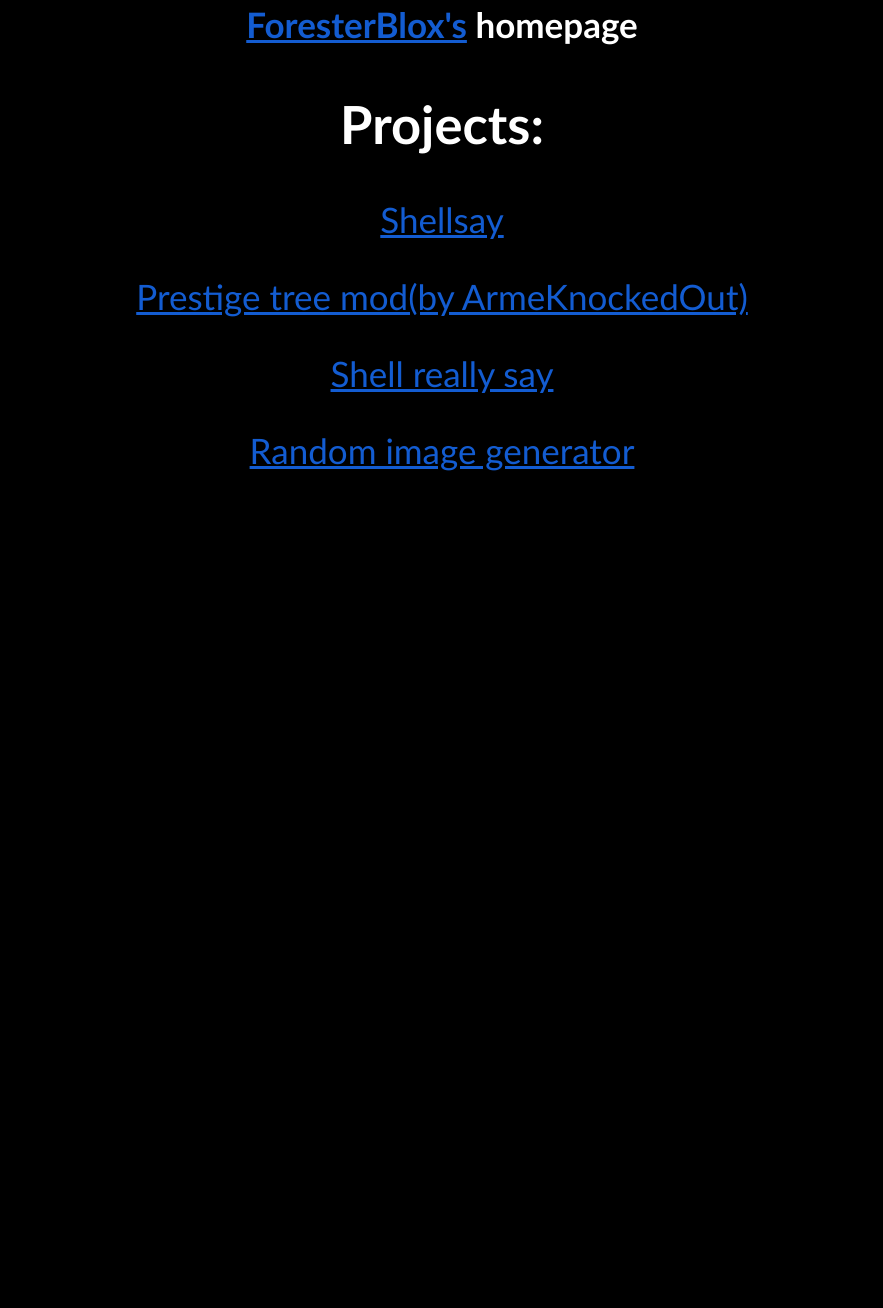
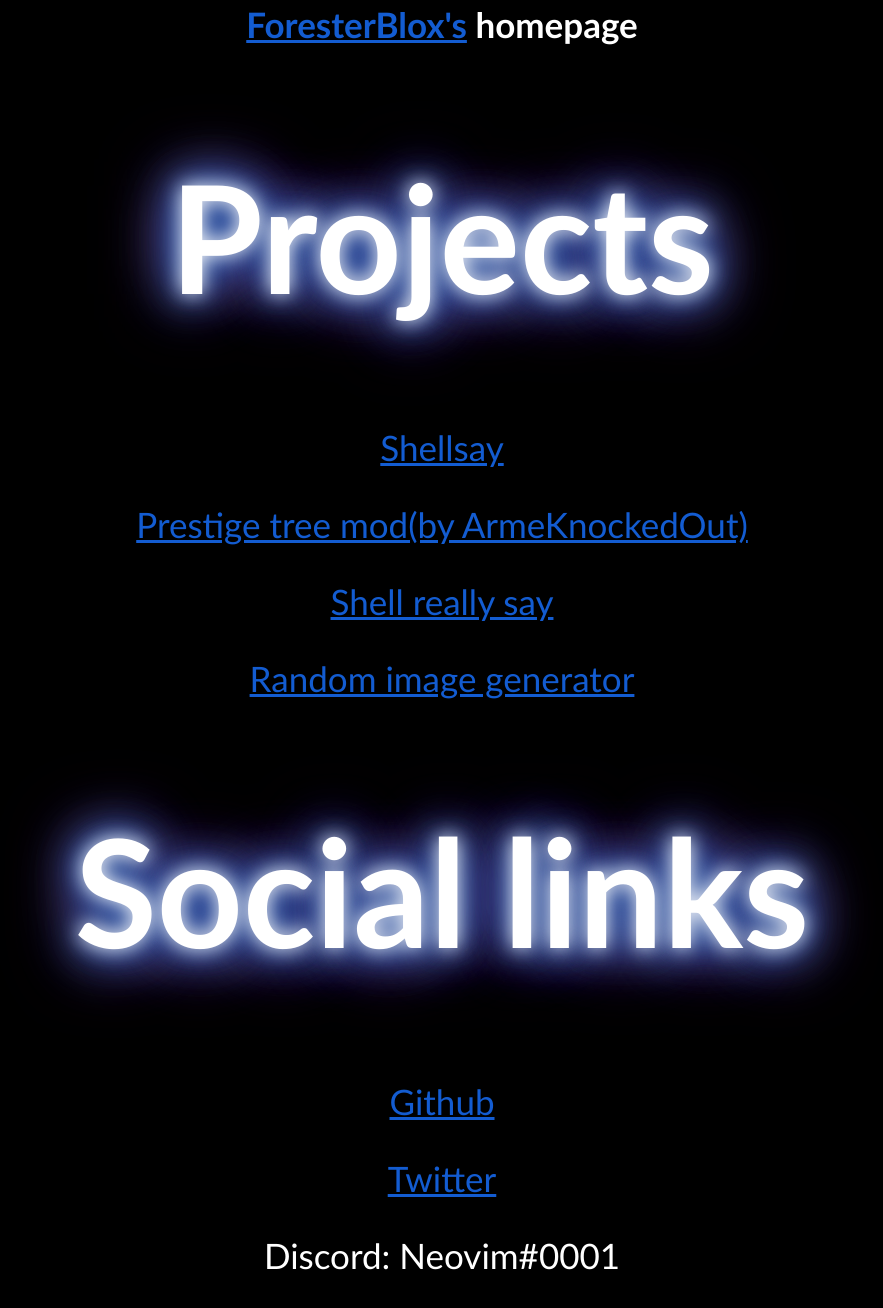
Before and after one commit to Gon-Namprasertkul/ForesterBlox, a plain HTML site: page index.html in a window 1280 px wide. Shown: the part 378-1686 px from the top of the page, without its empty margins (198-1081 px from the left). Before the commit the page ends 884 px from the top, so only its background shows below. Drawn offline with Linux system fonts and the light colour scheme.

Commit message:
Added social links

```diff
--- a/index.html
+++ b/index.html
@@ -7,11 +7,15 @@
 
     <h1 class="glow">Foresterblox</h1>
     <h4 id="-foresterblox-s-https-github-com-foresterblox-homepage"><a href="https://github.com/Foresterblox">ForesterBlox&#39;s</a> homepage</h4>
-    <h2 id="Projects-">Projects:</h2>
+    <h1 class="glow" id="Projects-">Projects</h1>
     <p><a href="https://github.com/ForesterBlox/Shellsay">Shellsay</a></p>
     <p><a class='two'href="https://raw.githack.com/ArmeKnockedOut/The-Modding-Tree/master/index.html">Prestige tree mod(by ArmeKnockedOut)</a></p>
     <p><a href="https://github.com/ForesterBlox/Shell-really-say">Shell really say</a></p>
     <p><a href="https://raw.githack.com/ForesterBlox/lorem-picsum-images/main/index.html">Random image generator</a></p>
+    <h1 class="glow" id="Social">Social links</h1>
+    <p><a href="https://github.com/ForesterBlox/">Github</a></p>
+    <p><a href="https://twitter.com/ForesterBlox">Twitter</a></p>
+    <p><a>Discord: Neovim#0001</a></p>
 
 </body>
 </html>
```
